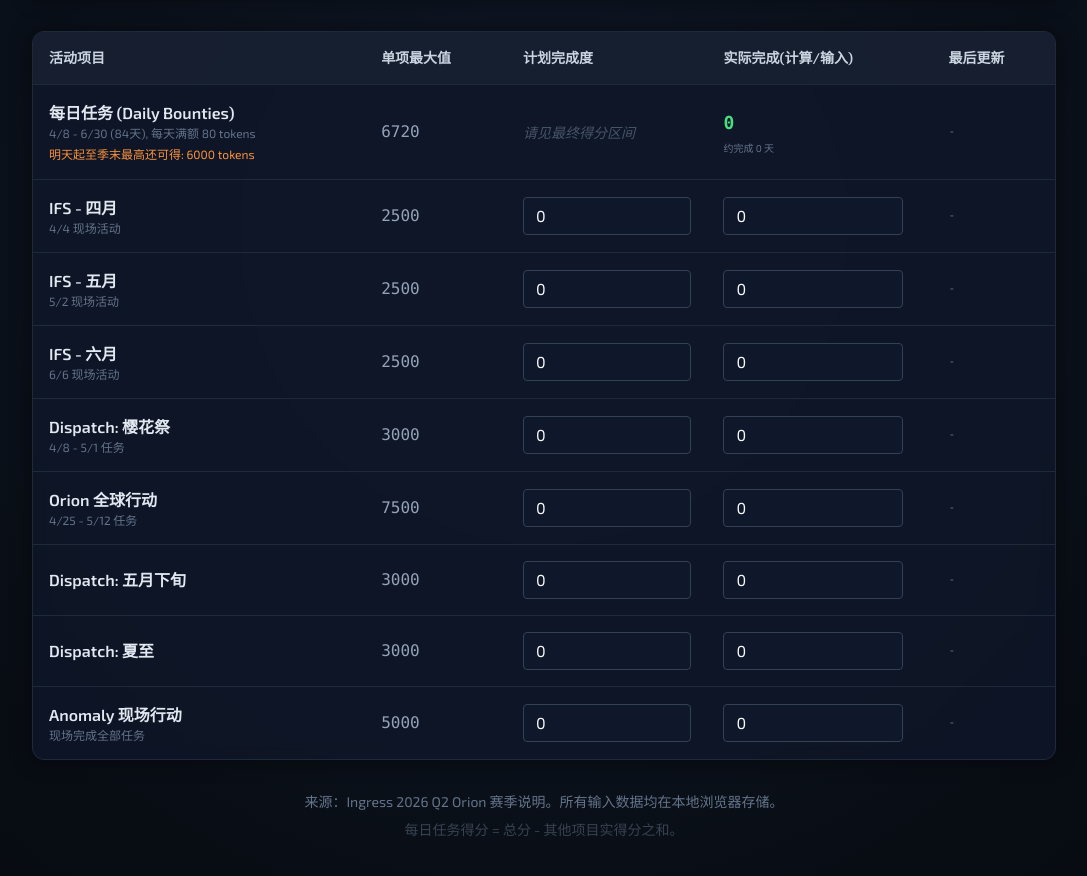
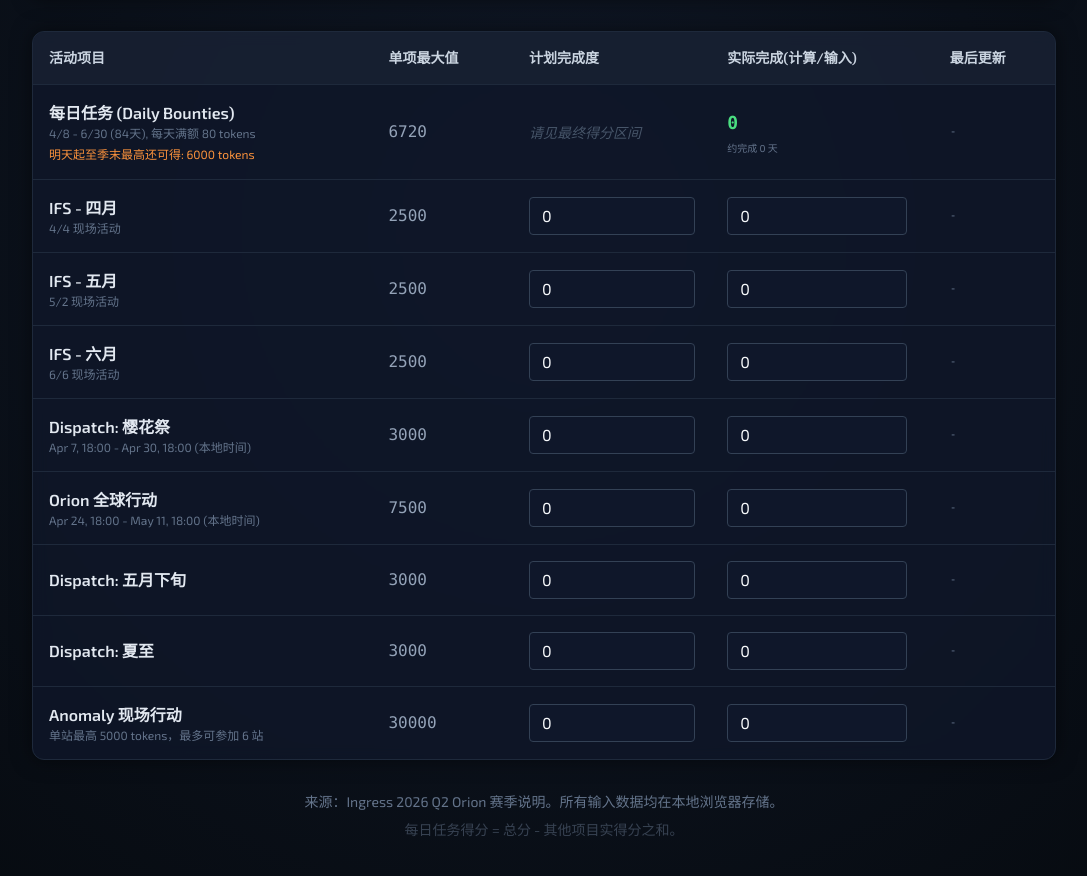
Before and after one commit to cyblocker/agents-kit, a plain HTML site: page index.html in a window 1280 px wide. Shown: the part 456-1332 px from the top of the page, without its empty margins (96-1183 px from the left). Drawn offline with nearby package versions, Linux system fonts and the light colour scheme.

Commit message:
Fix timezone issue and xma counts

```diff
--- a/index.html
+++ b/index.html
@@ -215,11 +215,11 @@
             { id: 'ifs_apr', name: 'IFS - 四月', desc: '4/4 现场活动', max: 2500, unit: 'tokens' },
             { id: 'ifs_may', name: 'IFS - 五月', desc: '5/2 现场活动', max: 2500, unit: 'tokens' },
             { id: 'ifs_jun', name: 'IFS - 六月', desc: '6/6 现场活动', max: 2500, unit: 'tokens' },
-            { id: 'op_sakura', name: 'Dispatch: 樱花祭', desc: '4/8 - 5/1 任务', max: 3000, unit: 'tokens' },
-            { id: 'op_global', name: 'Orion 全球行动', desc: '4/25 - 5/12 任务', max: 7500, unit: 'tokens' },
+            { id: 'op_sakura', name: 'Dispatch: 樱花祭', utcStart: '2026-04-07T18:00:00Z', utcEnd: '2026-04-30T18:00:00Z', max: 3000, unit: 'tokens' },
+            { id: 'op_global', name: 'Orion 全球行动', utcStart: '2026-04-24T18:00:00Z', utcEnd: '2026-05-11T18:00:00Z', max: 7500, unit: 'tokens' },
             { id: 'op_may_late', name: 'Dispatch: 五月下旬', max: 3000, unit: 'tokens' },
             { id: 'op_solstice', name: 'Dispatch: 夏至', max: 3000, unit: 'tokens' },
-            { id: 'anomaly', name: 'Anomaly 现场行动', desc: '现场完成全部任务', max: 5000, unit: 'tokens' }
+            { id: 'anomaly', name: 'Anomaly 现场行动', desc: '单站最高 5000 tokens，最多可参加 6 站', max: 30000, unit: 'tokens' }
         ];
 
         let userData = JSON.parse(localStorage.getItem('ingress_orion_planner_v3')) || {
@@ -267,6 +267,14 @@
                 let actualInput = '';
                 let hint = '';
 
+                let displayDesc = act.desc || '';
+                if (act.utcStart && act.utcEnd) {
+                    const start = new Date(act.utcStart);
+                    const end = new Date(act.utcEnd);
+                    const fmt = { month: 'short', day: 'numeric', hour: '2-digit', minute: '2-digit', hour12: false };
+                    displayDesc = `${start.toLocaleString([], fmt)} - ${end.toLocaleString([], fmt)} (本地时间)`;
+                }
+
                 if (act.isBounty) {
                     plannedInput = `<span class="text-slate-600 italic text-sm">请见最终得分区间</span>`;
                     actualInput = `
@@ -290,7 +298,7 @@
                 row.innerHTML = `
                     <td class="p-4">
                         <div class="font-semibold text-slate-200">${act.name}</div>
-                        <div class="text-xs text-slate-500">${act.desc || ''}</div>
+                        <div class="text-xs text-slate-500">${displayDesc}</div>
                         ${hint}
                     </td>
                     <td class="p-4 text-slate-400 font-mono">${act.max}</td>
```
